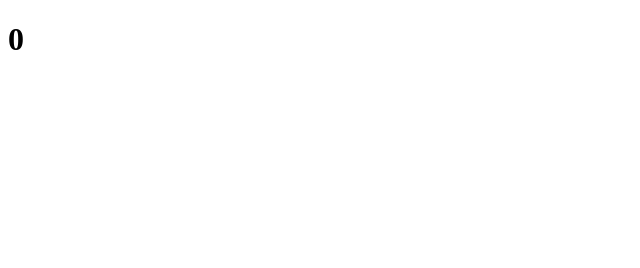
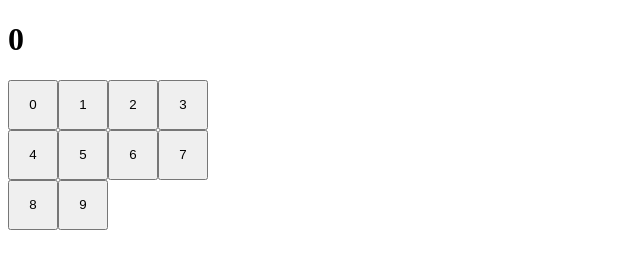
Before and after one commit to SharkStrike24/Calculator, a plain HTML site: page index.html in a window 1280 px wide. Shown: the whole page, without its empty margins (0-640 px from the left). Drawn offline with Linux system fonts and the light colour scheme.

Commit message:
finished button functions for numbers

```diff
--- a/app.js
+++ b/app.js
@@ -1,9 +1,31 @@
-function drawButtons(){
-	const buttonContainer = document.getElementById("button-container")
-	for(let i = 0; i < 10; i++){
-		let button = document.createElement('button')
-		button.classList.add("number-button")
-		terms.setAttribute("id",i.toString())
-		buttonContainer.appendChild(button)
+//Create a javascript program to imitate a calculator
+let operation = ""
+function createButton(className, id, text, clickFunction, parent){
+	let button = document.createElement("button")
+	button.classList.add(className.toString())
+	button.setAttribute("id", id.toString())
+	button.innerHTML = text.toString()
+	button.addEventListener("click", clickFunction)
+	if(parent != undefined){
+		parent.appendChild(button)
 	}
 }
+
+
+function drawButtons(){
+	const textDisplay = document.getElementById("text-display")
+	const buttonContainer = document.getElementById("button-container")
+	console.log(buttonContainer)
+	//0 button is in an unusual place due to the nature of this for loop
+	for(let i = 0; i < 10; i++){
+		createButton("number-button", i, i, () => {
+			operation += i.toString()
+			operation = parseInt(operation).toString()
+			textDisplay.innerHTML = operation
+			console.log(operation)
+		}, buttonContainer)
+	}
+
+}
+
+drawButtons()
--- a/index.html
+++ b/index.html
@@ -1,14 +1,15 @@
 <!DOCTYPE html>
 <html lang="en">
 	<head>
-		<title>Calculator App</title>
+		<meta charset="UTF-8">
 		<link rel="stylesheet" href="styles.css">
-		<meta charset="UTF-8">
 	</head>
 	<body>
 		<div id="display-container">
-			<h1>0</h1>
+			<h1 id="text-display">0</h1>
 		</div>
 		<div id="button-container"></div>
+		<script src="app.js"></script>
+		<link rel="stylesheet" href="styles.css">
 	</body>
 </html>
--- a/styles.css
+++ b/styles.css
@@ -0,0 +1,14 @@
+.number-button:hover{
+	background-color: grey;
+}
+
+.number-button{
+	width: 50px;
+	height: 50px;
+}
+
+#button-container{
+	width: 200px;
+	display: flex;
+	flex-wrap: wrap;
+}
```
